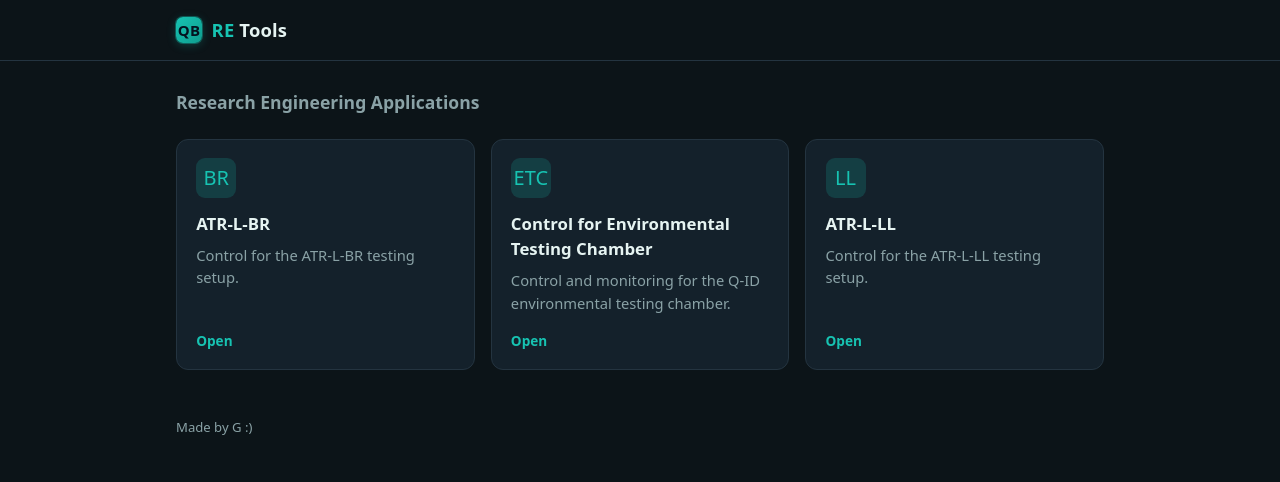
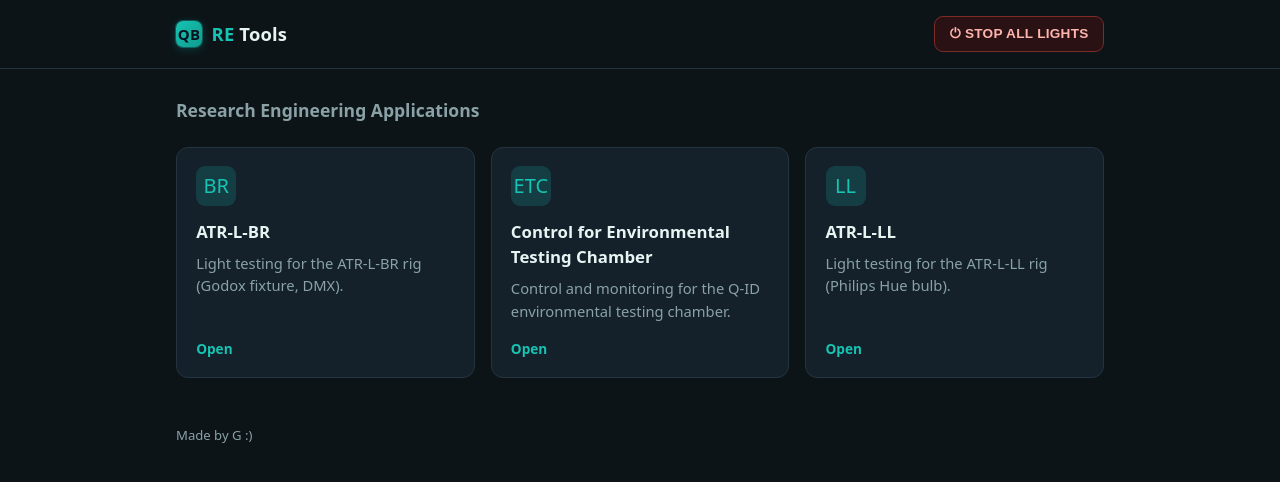
Before and after one commit to Geomaniac15/rdtools-dashboard, a Flask app: page / in a window 1280 px wide. Shown: the top 482 px of the page. Run offline with Flask 3, Linux system fonts and the light colour scheme.

Commit message:
Route the two light-rig apps; add an all-rigs emergency stop
The light tester has been split into one app per rig (see the tag-tester PR).
The dashboard already had ATR-L-BR and ATR-L-LL tiles, but nginx only routed the
old combined /light-testing/. This makes the routing match the tiles:

  /atr-l-br/  -> 127.0.0.1:8003  (tag-tester, RIG=dmx)
  /atr-l-ll/  -> 127.0.0.1:8004  (tag-tester, RIG=hue)
  /light-testing -> 301 /        (retired; no single successor path)

Each rig app's emergency stop now only darkens its own rig — the price of the
split. POST /emergency-stop-all fans out to both apps' /emergency-stop over
loopback, behind a STOP ALL LIGHTS button in the header, restoring the guarantee
the combined app used to give. It is best effort: one app being down never stops
the other from being darkened, and failures are reported rather than raised.

Co-Authored-By: Claude Opus 4.8 <noreply@anthropic.com>

```diff
--- a/app.py
+++ b/app.py
@@ -2,20 +2,23 @@
 
 A minimal landing page that fronts the internal R&D applications. It is served
 at the root of `rdtools.q-id` by nginx; each application lives behind its own
-sub-path (e.g. `/light-testing/`) and is proxied to its own gunicorn service.
+sub-path (e.g. `/atr-l-br/`) and is proxied to its own gunicorn service.
 
 Run in production as `app:app` under gunicorn on 127.0.0.1:8001 (see
-rdtools-dashboard.service). No database, no state — just renders the tile grid.
+rdtools-dashboard.service). No database, no state — it renders the tile grid and
+fans an emergency stop out to the two light-rig apps.
 """
+import os
 
-from flask import Flask, render_template
+import requests
+from flask import Flask, jsonify, render_template
 
 app = Flask(__name__)
 
 APPS = [
     {
         "name": "ATR-L-BR",
-        "description": "Control for the ATR-L-BR testing setup.",
+        "description": "Light testing for the ATR-L-BR rig (Godox fixture, DMX).",
         "href": "/atr-l-br/",
         "icon": "BR",
         "enabled": True,
@@ -29,14 +32,47 @@ APPS = [
     },
     {
         "name": "ATR-L-LL",
-        "description": "Control for the ATR-L-LL testing setup.",
+        "description": "Light testing for the ATR-L-LL rig (Philips Hue bulb).",
         "href": "/atr-l-ll/",
         "icon": "LL",
         "enabled": True,
     }
 ]
 
+# The two light-rig controllers, by loopback port (see tag-tester's
+# deploy/tag-tester@.service). Each rig app's own E-stop reaches only its own
+# rig, so this is the one button that darkens both — the guarantee the single
+# combined app used to give. Addressed directly rather than through nginx so it
+# doesn't depend on the sub-path routing.
+LIGHT_RIG_APPS = [
+    {"name": "ATR-L-BR", "url": os.environ.get("ATR_L_BR_URL", "http://127.0.0.1:8003")},
+    {"name": "ATR-L-LL", "url": os.environ.get("ATR_L_LL_URL", "http://127.0.0.1:8004")},
+]
+ESTOP_TIMEOUT = 10  # generous: a rig app may itself be waiting on a slow agent
+
 
 @app.route("/")
 def index():
     return render_template("index.html", apps=APPS)
+
+
+@app.route("/emergency-stop-all", methods=["POST"])
+def emergency_stop_all():
+    """Stop every run and turn every light off, on both rig apps.
+
+    Best effort by design: one app being down must not stop the other from being
+    darkened, so failures are collected and reported rather than raised.
+    """
+    stopped, errors = [], []
+    for rig_app in LIGHT_RIG_APPS:
+        try:
+            resp = requests.post(f"{rig_app['url']}/emergency-stop",
+                                 timeout=ESTOP_TIMEOUT)
+            resp.raise_for_status()
+            data = resp.json()
+            stopped += [f"{rig_app['name']}: {r}" for r in data.get("stopped", [])]
+            errors += [f"{rig_app['name']}: {e}" for e in data.get("errors", [])]
+        except Exception as exc:  # noqa: BLE001 — report it, never abort the loop
+            errors.append(f"{rig_app['name']} did not respond ({exc}) — "
+                          "check that rig manually")
+    return jsonify(ok=not errors, stopped=stopped, errors=errors)
--- a/requirements.txt
+++ b/requirements.txt
@@ -1,2 +1,3 @@
 flask==3.0.3
 gunicorn==26.0.0
+requests==2.32.3
--- a/templates/index.html
+++ b/templates/index.html
@@ -49,6 +49,21 @@
 
         footer { max-width:960px; margin:0 auto; padding:0 1rem 2rem;
                  color:var(--muted); font-size:.82rem; }
+
+        /* Emergency stop — the only button that reaches BOTH light rigs. Each
+           rig app's own stop covers only its own rig. */
+        .spacer { flex:1; }
+        .estop { flex:none; border:1px solid #7d2b26; border-radius:9px;
+                 background:#2a1113; color:#ffb4ae; font-weight:700;
+                 font-size:.85rem; letter-spacing:.02em; padding:.55rem .9rem;
+                 cursor:pointer; transition:background .15s, border-color .15s; }
+        .estop:hover:not(:disabled) { background:#3a1519; border-color:#b3413a; }
+        .estop:disabled { opacity:.6; cursor:default; }
+        .estopmsg { max-width:960px; margin:0 auto; padding:0 1rem;
+                    font-size:.85rem; }
+        .estopmsg:not(:empty) { padding-bottom:.85rem; }
+        .estopmsg .ok { color:var(--accent); }
+        .estopmsg .bad { color:#ffb4ae; }
     </style>
 </head>
 <body>
@@ -56,7 +71,12 @@
         <div class="bar">
             <h1 class="brand"><span class="mark">QB</span>
                 <span><span class="qb">RE</span> Tools</span></h1>
+            <span class="spacer"></span>
+            <button id="estop" class="estop" onclick="emergencyStopAll()"
+                    title="Stop every run and turn BOTH light rigs off (ATR-L-BR and ATR-L-LL). Each rig app's own stop only covers its own rig.">
+                ⏻ STOP ALL LIGHTS</button>
         </div>
+        <div id="estopMsg" class="estopmsg"></div>
     </header>
 
     <main>
@@ -83,5 +103,46 @@
     </main>
 
     <footer>Made by G :)</footer>
+
+<script>
+    // Panic button. The two light rigs are separate apps now, and each app's own
+    // E-stop reaches only its own rig — this is the one that darkens both.
+    // Fires immediately (no confirm): that's the point of an e-stop.
+    const esc = (s) => String(s).replace(/[&<>"']/g,
+        c => ({ '&':'&amp;','<':'&lt;','>':'&gt;','"':'&quot;',"'":'&#39;' }[c]));
+
+    let estopBusy = false;
+    async function emergencyStopAll() {
+        if (estopBusy) return;
+        estopBusy = true;
+        const btn = document.getElementById('estop');
+        const msg = document.getElementById('estopMsg');
+        const label = btn.textContent;
+        btn.disabled = true;
+        btn.textContent = '⏻ Stopping…';
+        msg.innerHTML = '<span>Stopping all runs and turning both light rigs off…</span>';
+        try {
+            const data = await (await fetch('/emergency-stop-all',
+                { method: 'POST' })).json();
+            const n = (data.stopped || []).length;
+            let m = data.ok
+                ? '<span class="ok">✔ Both rigs off' +
+                  (n ? ' — stopped ' + n + ' active run' + (n === 1 ? '' : 's') : '') +
+                  '.</span>'
+                : '<span class="bad">⚠ Not every rig confirmed off.</span>';
+            if (data.errors && data.errors.length)
+                m += ' <span class="bad">' + esc(data.errors.join('; ')) + '</span>';
+            msg.innerHTML = m;
+        } catch (err) {
+            msg.innerHTML = '<span class="bad">Emergency stop request failed: ' +
+                esc(err) + ' — check both rigs manually.</span>';
+        } finally {
+            btn.disabled = false;
+            btn.textContent = label;
+            estopBusy = false;
+            setTimeout(() => { msg.innerHTML = ''; }, 12000);
+        }
+    }
+</script>
 </body>
 </html>
```
Also changed, not shown: README.md, 1 other file.
